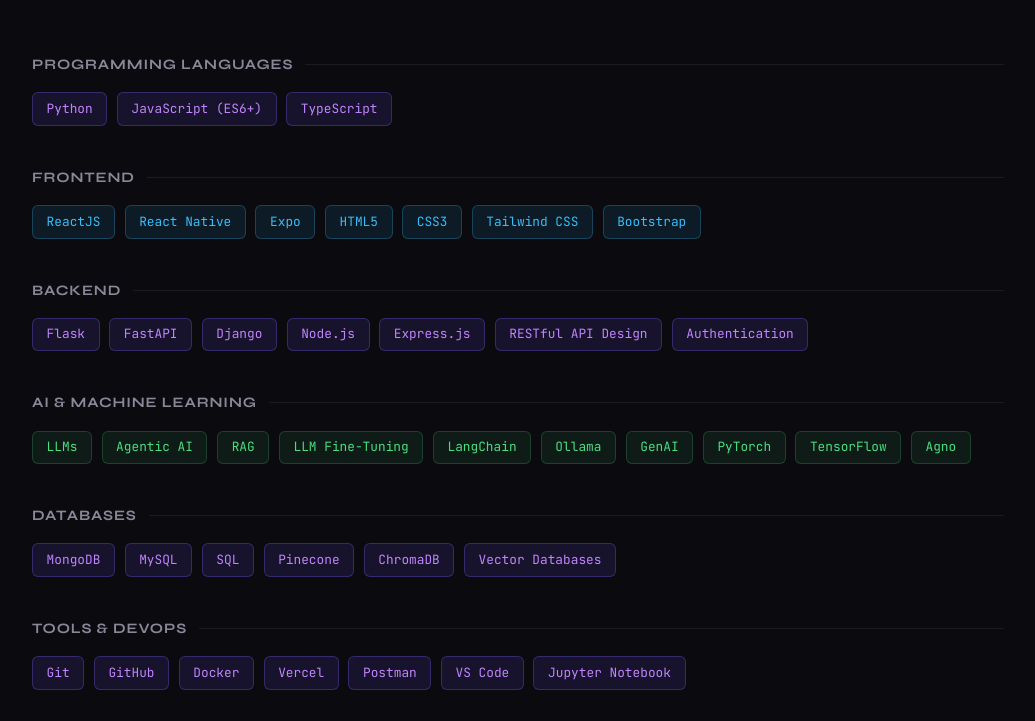
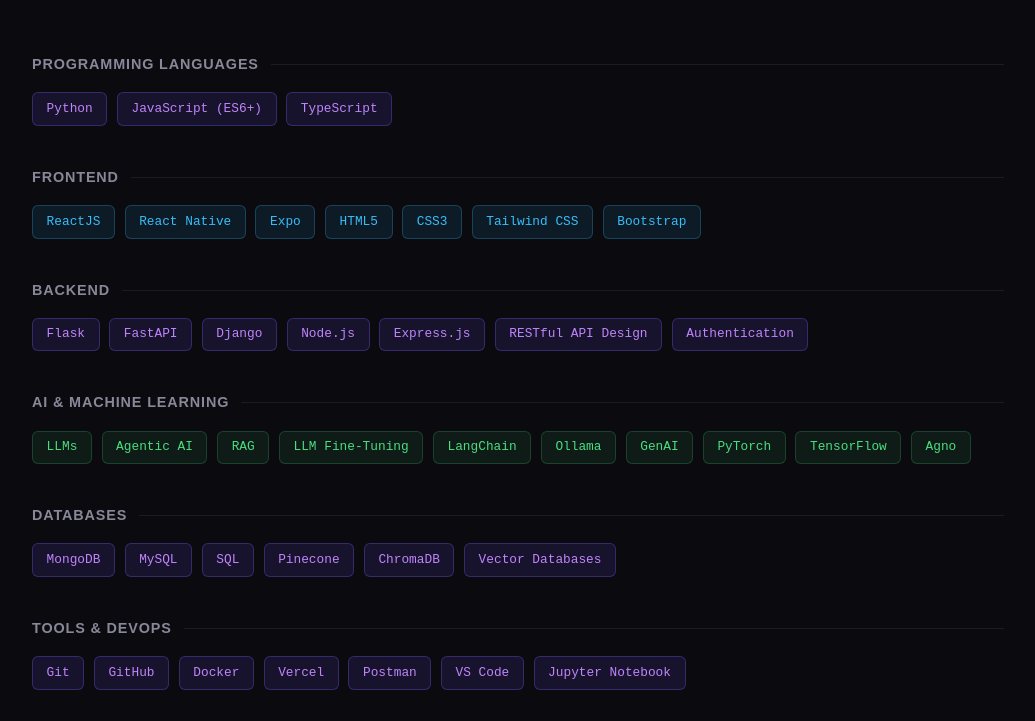
Before and after one commit to HasinduUdantha/My-Portfoilio, a plain HTML site: page index.html in a window 1280 px wide. Shown: the part 1879-2600 px from the top of the page, without its empty margins (122-1157 px from the left). Drawn offline with Linux system fonts and the light colour scheme.

Commit message:
Update font links in index.html
Replaced font links with new Google Fonts and added preconnect links.

```diff
--- a/index.html
+++ b/index.html
@@ -4,7 +4,10 @@
 <meta charset="UTF-8" />
 <meta name="viewport" content="width=device-width, initial-scale=1.0"/>
 <title>Hasindu Udantha – Software Engineer</title>
-<link href="https://fonts.googleapis.com/css2?family=Syne:wght@400;600;700;800&family=DM+Sans:ital,wght@0,300;0,400;0,500;1,300&family=JetBrains+Mono:wght@400;500&display=swap" rel="stylesheet"/>
+<!-- <link href="https://fonts.googleapis.com/css2?family=Syne:wght@400;600;700;800&family=DM+Sans:ital,wght@0,300;0,400;0,500;1,300&family=JetBrains+Mono:wght@400;500&display=swap" rel="stylesheet"/> -->
+  <link rel="preconnect" href="https://fonts.googleapis.com">
+<link rel="preconnect" href="https://fonts.gstatic.com" crossorigin>
+<link href="https://fonts.googleapis.com/css2?family=Quicksand:wght@300..700&display=swap" rel="stylesheet">
 <style>
   :root {
     --bg: #0a0a0f;
```
